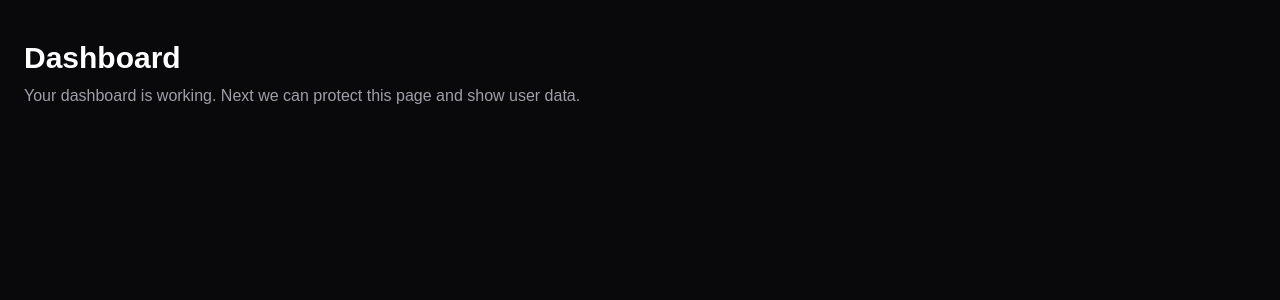
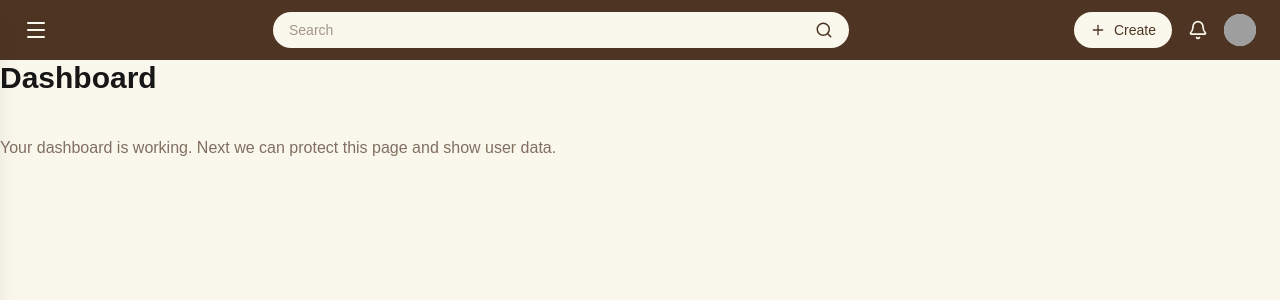
Before and after one commit to VorahPong/music-marketplace, a Next.js app: page /dashboard in a window 1280 px wide. Shown: the top 300 px of the page. Built offline with nearby package versions, Linux system fonts and the light colour scheme; grey boxes are pictures that could not be loaded.

Commit message:
Implemented simple top bar and side bar

```diff
--- a/app/auth/layout.tsx
+++ b/app/auth/layout.tsx
@@ -4,7 +4,7 @@ export default function AuthLayout({
 	children: React.ReactNode;
 }) {
 	return (
-		<div className="min-h-screen bg-zinc-950 text-white flex items-center justify-center px-4">
+		<div className="min-h-screen bg-[#FAF8ED] text-white flex items-center justify-center px-4">
 			<div className="w-full max-w-md">{children}</div>
 		</div>
 	);
--- /dev/null
+++ b/app/components/NavigationBar.tsx
@@ -0,0 +1,58 @@
+"use client";
+
+import { useState } from "react";
+import { Menu, Search, Plus, Bell } from "lucide-react";
+import Sidebar from "./SideBar";
+
+export default function NavigationBar() {
+	const [isSidebarOpen, setIsSidebarOpen] = useState(false);
+
+	return (
+		<>
+			<Sidebar isOpen={isSidebarOpen} onClose={() => setIsSidebarOpen(false)} />
+
+			<div className="w-full bg-[#4E3523] px-6 py-3 flex items-center justify-between">
+				<div className="flex items-center gap-4">
+					<button
+						className="text-[#FAF8ED]"
+						onClick={() => setIsSidebarOpen(true)}
+					>
+						<Menu size={24} />
+					</button>
+				</div>
+
+				<div className="mx-6 flex-1 max-w-xl">
+					<div className="flex items-center overflow-hidden rounded-full bg-[#FAF8ED]">
+						<input
+							type="text"
+							placeholder="Search"
+							className="w-full bg-transparent px-4 py-2 text-sm text-[#4E3523] outline-none"
+						/>
+						<div className="px-4 text-[#4E3523]">
+							<Search size={18} />
+						</div>
+					</div>
+				</div>
+
+				<div className="flex items-center gap-4">
+					<button className="flex items-center gap-2 rounded-full bg-[#FAF8ED] px-4 py-2 text-sm font-medium text-[#4E3523] hover:opacity-90">
+						<Plus size={16} />
+						Create
+					</button>
+
+					<button className="text-[#FAF8ED]">
+						<Bell size={20} />
+					</button>
+
+					<div className="h-8 w-8 overflow-hidden rounded-full bg-gray-300">
+						<img
+							src="https://i.pravatar.cc/100"
+							alt="profile"
+							className="h-full w-full object-cover"
+						/>
+					</div>
+				</div>
+			</div>
+		</>
+	);
+}
--- /dev/null
+++ b/app/components/SideBar.tsx
@@ -0,0 +1,61 @@
+"use client";
+
+import Link from "next/link";
+import { Heart, ListMusic, Users, X } from "lucide-react";
+
+type SidebarProps = {
+	isOpen: boolean;
+	onClose: () => void;
+};
+
+export default function Sidebar({ isOpen, onClose }: SidebarProps) {
+	return (
+		<>
+			{isOpen && (
+				<div className="fixed inset-0 z-40 bg-black/30" onClick={onClose} />
+			)}
+
+			<aside
+				className={`fixed top-0 left-0 z-50 h-full w-64 transform bg-[#4E3523] text-[#FAF8ED] shadow-xl transition-transform duration-300 ${
+					isOpen ? "translate-x-0" : "-translate-x-full"
+				}`}
+			>
+				<div className="flex items-center justify-between border-b border-[#FAF8ED]/20 px-5 py-4">
+					<h2 className="text-lg font-semibold">Music Market</h2>
+					<button onClick={onClose} className="hover:opacity-80">
+						<X size={22} />
+					</button>
+				</div>
+
+				<nav className="flex flex-col gap-2 p-4">
+					<Link
+						href="/dashboard/following"
+						className="flex items-center gap-3 rounded-xl px-4 py-3 hover:bg-[#FAF8ED]/10"
+						onClick={onClose}
+					>
+						<Users size={18} />
+						<span>Following</span>
+					</Link>
+
+					<Link
+						href="/dashboard/playlists"
+						className="flex items-center gap-3 rounded-xl px-4 py-3 hover:bg-[#FAF8ED]/10"
+						onClick={onClose}
+					>
+						<ListMusic size={18} />
+						<span>Playlists</span>
+					</Link>
+
+					<Link
+						href="/dashboard/liked"
+						className="flex items-center gap-3 rounded-xl px-4 py-3 hover:bg-[#FAF8ED]/10"
+						onClick={onClose}
+					>
+						<Heart size={18} />
+						<span>Liked Music</span>
+					</Link>
+				</nav>
+			</aside>
+		</>
+	);
+}
--- a/app/components/auth/AuthCard.tsx
+++ b/app/components/auth/AuthCard.tsx
@@ -6,7 +6,7 @@ type AuthCardProps = {
 
 export default function AuthCard({ title, subtitle, children }: AuthCardProps) {
 	return (
-		<div className="rounded-2xl border border-zinc-800 bg-zinc-900 p-8 shadow-xl">
+		<div className="rounded-2xl border border-zinc-800 bg-[#4E3523] p-8 shadow-xl">
 			<div className="mb-6">
 				<h1 className="text-2xl font-bold">{title}</h1>
 				<p className="mt-2 text-sm text-zinc-400">{subtitle}</p>
--- a/app/components/auth/LoginForm.tsx
+++ b/app/components/auth/LoginForm.tsx
@@ -56,7 +56,7 @@ export default function LoginForm() {
 					value={email}
 					onChange={(e) => setEmail(e.target.value)}
 					placeholder="you@example.com"
-					className="w-full rounded-xl border border-zinc-700 bg-zinc-950 px-4 py-3 text-sm outline-none transition focus:border-zinc-500"
+					className="w-full rounded-xl border border-zinc-700 bg-[#4FAF8ED] px-4 py-3 text-sm outline-none transition focus:border-zinc-500"
 					required
 				/>
 			</div>
@@ -68,7 +68,7 @@ export default function LoginForm() {
 					value={password}
 					onChange={(e) => setPassword(e.target.value)}
 					placeholder="Enter your password"
-					className="w-full rounded-xl border border-zinc-700 bg-zinc-950 px-4 py-3 text-sm outline-none transition focus:border-zinc-500"
+					className="w-full rounded-xl border border-zinc-700 bg-[#4FAF8ED] px-4 py-3 text-sm outline-none transition focus:border-zinc-500"
 					required
 				/>
 			</div>
--- a/app/components/auth/RegisterForm.tsx
+++ b/app/components/auth/RegisterForm.tsx
@@ -58,7 +58,7 @@ export default function RegisterForm() {
 					value={name}
 					onChange={(e) => setName(e.target.value)}
 					placeholder="Your name"
-					className="w-full rounded-xl border border-zinc-700 bg-zinc-950 px-4 py-3 text-sm outline-none transition focus:border-zinc-500"
+					className="w-full rounded-xl border border-zinc-700 px-4 py-3 text-sm outline-none transition focus:border-zinc-500"
 				/>
 			</div>
 
@@ -69,7 +69,7 @@ export default function RegisterForm() {
 					value={email}
 					onChange={(e) => setEmail(e.target.value)}
 					placeholder="you@example.com"
-					className="w-full rounded-xl border border-zinc-700 bg-zinc-950 px-4 py-3 text-sm outline-none transition focus:border-zinc-500"
+					className="w-full rounded-xl border border-zinc-700 px-4 py-3 text-sm outline-none transition focus:border-zinc-500"
 					required
 				/>
 			</div>
@@ -81,7 +81,7 @@ export default function RegisterForm() {
 					value={password}
 					onChange={(e) => setPassword(e.target.value)}
 					placeholder="Create a password"
-					className="w-full rounded-xl border border-zinc-700 bg-zinc-950 px-4 py-3 text-sm outline-none transition focus:border-zinc-500"
+					className="w-full rounded-xl border border-zinc-700 px-4 py-3 text-sm outline-none transition focus:border-zinc-500"
 					required
 				/>
 			</div>
--- a/app/dashboard/page.tsx
+++ b/app/dashboard/page.tsx
@@ -1,8 +1,11 @@
+import NavigationBar from "../components/NavigationBar";
+
 export default function DashboardPage() {
 	return (
-		<div className="min-h-screen bg-zinc-950 px-6 py-10 text-white">
+		<div className="min-h-screen bg-[#FAF8ED]">
+			<NavigationBar />
 			<h1 className="text-3xl font-bold">Dashboard</h1>
-			<p className="mt-2 text-zinc-400">
+			<p className="mt-10 text-[#4E3523]/70">
 				Your dashboard is working. Next we can protect this page and show user
 				data.
 			</p>
--- a/package.json
+++ b/package.json
@@ -13,6 +13,7 @@
     "@aws-sdk/s3-request-presigner": "^3.1014.0",
     "@prisma/client": "6.12.0",
     "bcrypt": "^6.0.0",
+    "lucide-react": "^0.577.0",
     "next": "16.2.1",
     "next-auth": "^4.24.13",
     "react": "19.2.4",
```
Also changed, not shown: public/icons/sidebar-icon.svg (added), 1 other file (tests, documents, lock files or other folders).
